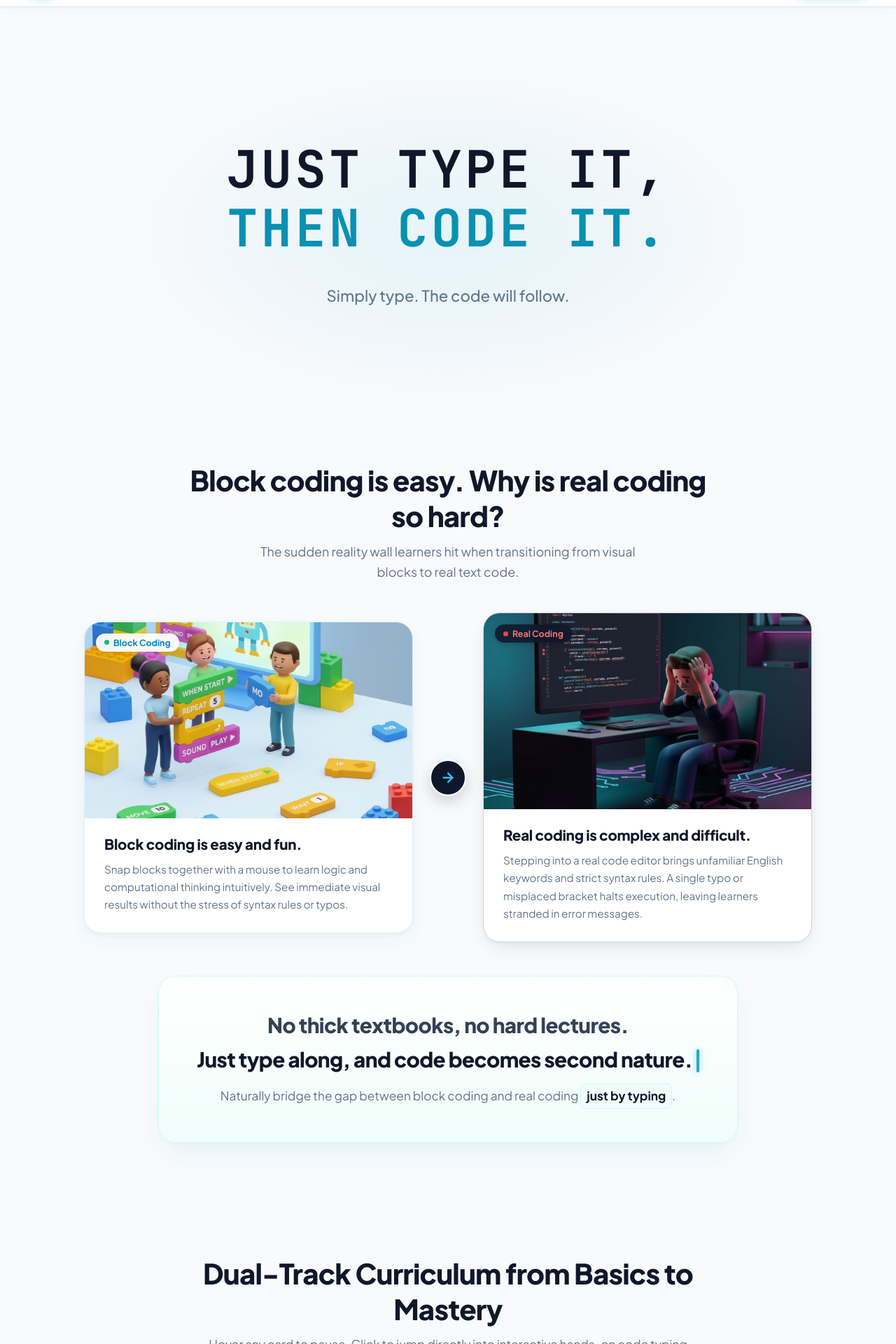
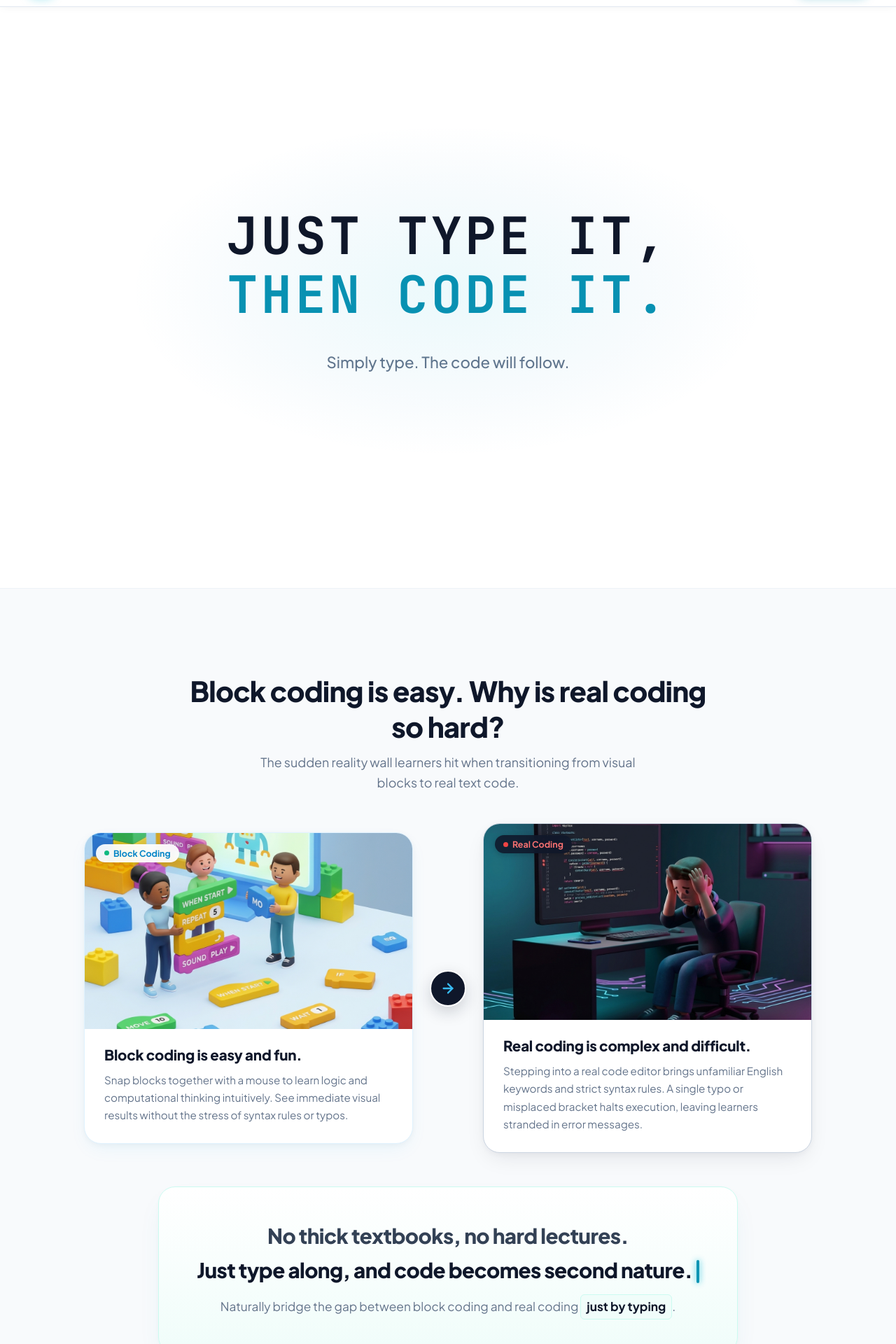
Before and after one commit to iurazilland/TypingCodeV2, a Next.js app: page / in a window 1280 px wide. Shown: the part 60-1980 px from the top of the page at 70% size. Built offline with nearby package versions, Linux system fonts and the light colour scheme.

Commit message:
design(landing): implement alternating full-width section tones with pure white cards

```diff
--- a/src/app/page.tsx
+++ b/src/app/page.tsx
@@ -116,24 +116,27 @@ export default function HomePage() {
 
   return (
     <div style={{
-      background: '#f8fafc',
       color: '#0f172a',
       minHeight: '100vh',
       marginTop: '-70px',
       paddingTop: '70px',
       overflowX: 'hidden',
     }}>
-      <div style={{ maxWidth: '1280px', margin: '0 auto', padding: '0 24px 120px' }}>
-
       {/* =================================================================
           1. HERO SECTION: Pure Slogan with Live 5 Animation Showcase
+          (Clean Pure White with Subtle Ambient Aura)
           ================================================================= */}
       <section style={{
+        background: '#ffffff',
+        padding: '120px 24px 140px',
+        borderBottom: '1px solid #edf2f7',
+        position: 'relative',
+      }}>
+        <div style={{
           textAlign: 'center',
           maxWidth: '960px',
           margin: '0 auto',
-          padding: '140px 24px 170px',
-          minHeight: 'calc(90vh - 70px)',
+          minHeight: 'calc(80vh - 70px)',
           display: 'flex',
           flexDirection: 'column',
           alignItems: 'center',
@@ -230,12 +233,19 @@ export default function HomePage() {
               ? 'Simply type. The code will follow.'
               : '그냥 입력하세요. 코드가 완성됩니다.'}
           </p>
+        </div>
       </section>
 
       {/* =================================================================
           2. THE PROBLEM: BLOCK CODING VS REAL CODING
+          (Subtle Slate Cool-Gray Tone: #f8fafc with Crisp White Cards)
           ================================================================= */}
-        <section id="why-typingcode" style={{ marginBottom: '160px' }}>
+      <section id="why-typingcode" style={{
+        background: '#f8fafc',
+        padding: '120px 24px 140px',
+        borderBottom: '1px solid #e2e8f0',
+      }}>
+        <div style={{ maxWidth: '1280px', margin: '0 auto' }}>
 
           {/* Section Header */}
           <div style={{ textAlign: 'center', maxWidth: '760px', margin: '0 auto 44px' }}>
@@ -504,13 +514,16 @@ export default function HomePage() {
               </p>
             </div>
           </div>
+        </div>
       </section>
 
       {/* =================================================================
           3. DUAL-TRACK DYNAMIC CURRICULUM CONSOLE
+          (Clean Pure White Background with Pure White Cards & Dark CTA)
           ================================================================= */}
       <section id="curriculum" style={{
-          marginBottom: '120px',
+        background: '#ffffff',
+        padding: '120px 0 140px',
         scrollMarginTop: '80px',
       }}>
           {/* Section Header */}
@@ -832,8 +845,6 @@ export default function HomePage() {
             </Link>
           </div>
         </section>
-
-      </div>
       </div>
     );
   }
```
Lines whose indentation alone changed are shown as unchanged.
